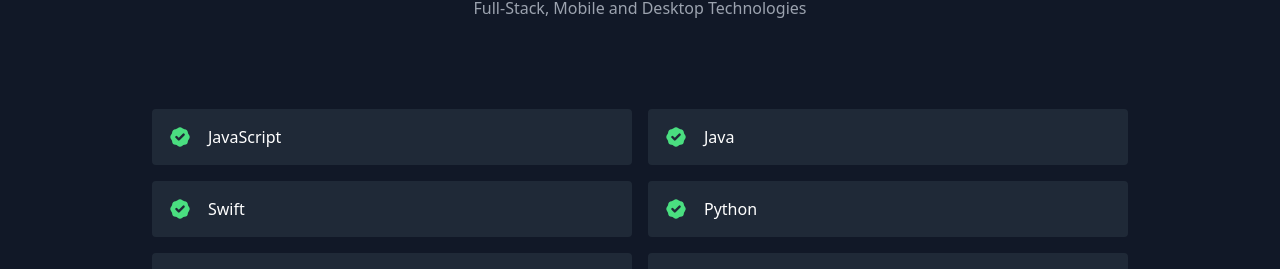
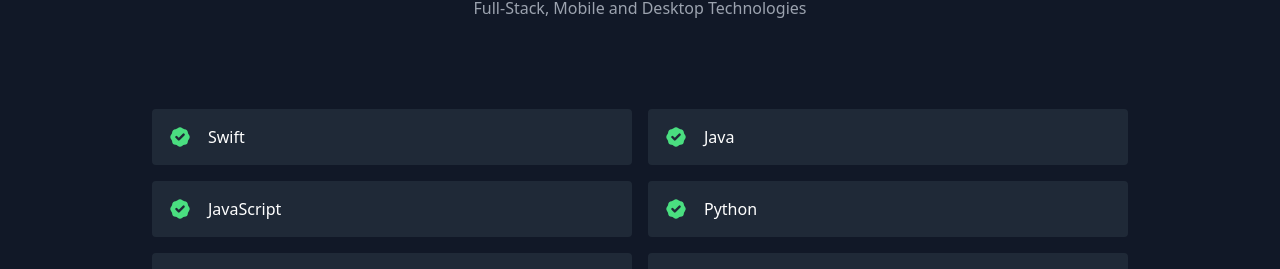
Before and after one commit to kadinsayani/kadinsayaniportfolio, a React (Create React App) app: page / in a window 1280 px wide. Shown: the part 1139-1408 px from the top of the page. Built offline with nearby package versions, Linux system fonts and the light colour scheme.

Commit message:
updated skills

```diff
--- a/src/data.js
+++ b/src/data.js
@@ -16,9 +16,9 @@ export const projects = [
 ];
 
 export const skills = [
+  "Swift",
+  "Java",
   "JavaScript",
-  "Java",
-  "Swift",
   "Python",
   "C++",
   "C",
```
